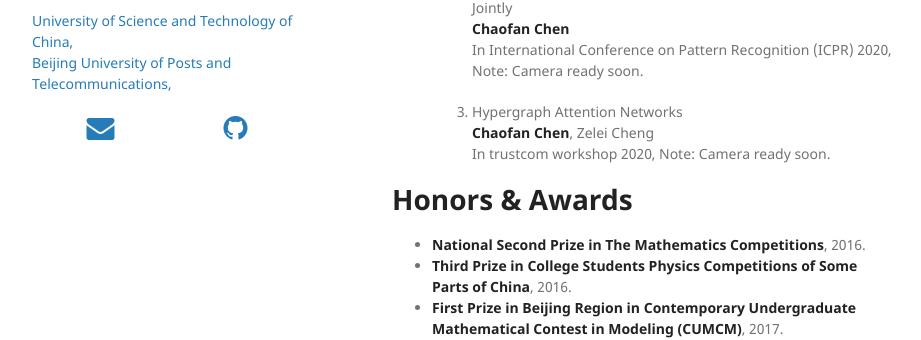
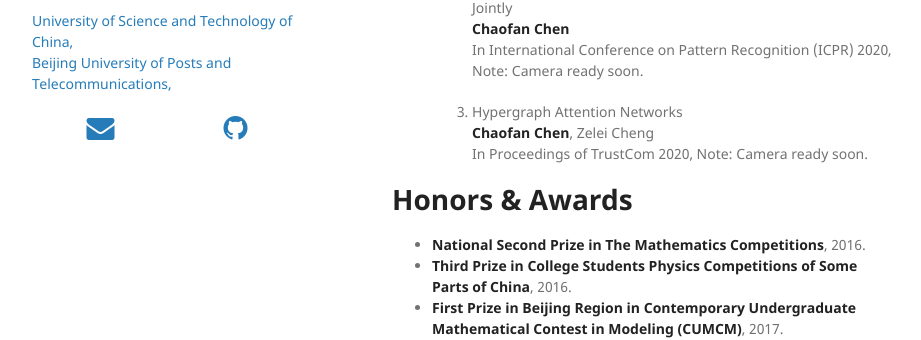
Before and after one commit to chencfccf/chencfccf.github.io, a Jekyll site: the page built from index.md, in a window 1280 px wide and 900 px high, scrolled down 1888 px. Shown: the part 344-684 px from the top of the window, without its empty margins (178-1099 px from the left). Built offline with Jekyll 4.4.1, drawn with Linux system fonts in a browser that asks for light colours; nearby versions of some CDN libraries; our own code applies the rules of GitHub Pages for plain Markdown files.

Commit message:
Update index.md

```diff
--- a/index.md
+++ b/index.md
@@ -55,7 +55,7 @@ I am currently a master student at University of Science and Technology of China
 
   3. Hypergraph Attention Networks
   **Chaofan Chen**, Zelei Cheng
-  In trustcom workshop 2020, Note: Camera ready soon.
+  In Proceedings of TrustCom 2020, Note: Camera ready soon.
 
 
 # Honors & Awards
```
